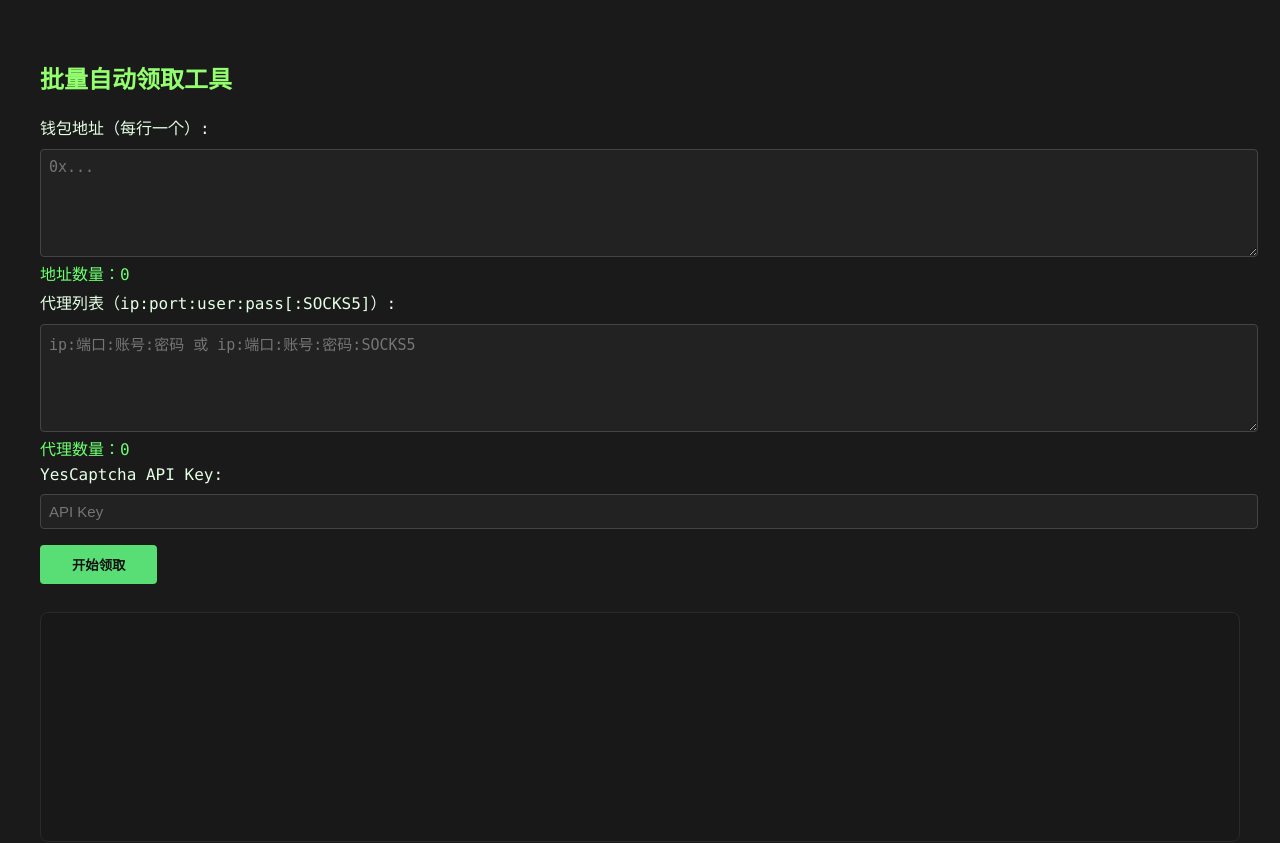
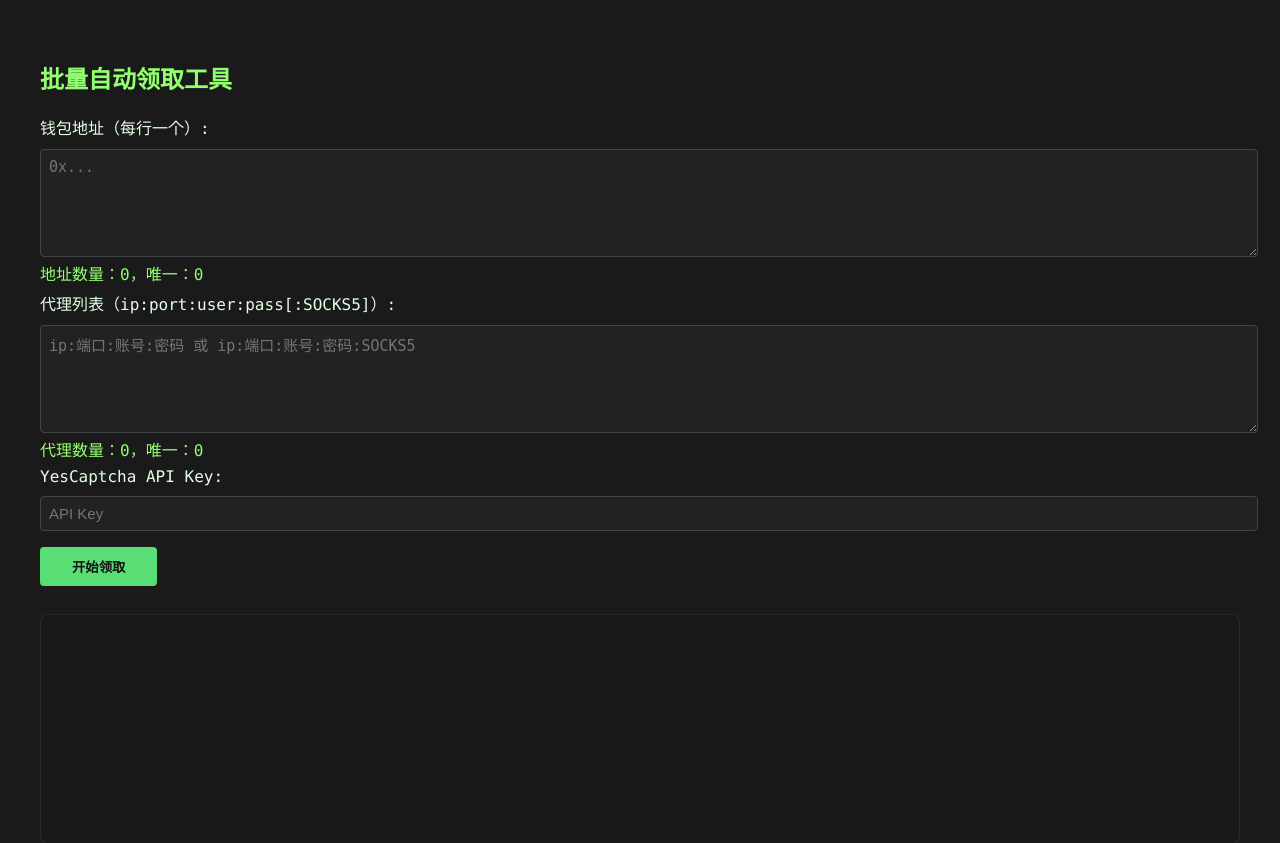
Before and after one commit to fishman6666/faucet-automation, a Flask app: page / in a window 1280 px wide. Shown: the top 843 px of the page. Run offline with Flask 3, Linux system fonts and the light colour scheme.

Commit message:
index.html

```diff
--- a/templates/index.html
+++ b/templates/index.html
@@ -14,6 +14,7 @@
     .fail { color: #ff5e5e; }
     .heartbeat { color: #27bbff; }
     .success { color: #6cff70; }
+    .uniq { color: #93ff6f; margin-bottom: 6px;}
   </style>
 </head>
 <body>
@@ -21,12 +22,10 @@
   <form id="mainForm" autocomplete="off">
     <label>钱包地址（每行一个）:</label><br>
     <textarea id="addresses" rows="5" placeholder="0x..."></textarea><br>
-    <div id="addresses_count" style="color:#6cff70; margin-bottom:5px"></div>
-
+    <div id="addresses_count" class="uniq"></div>
     <label>代理列表（ip:port:user:pass[:SOCKS5]）:</label><br>
     <textarea id="proxies" rows="5" placeholder="ip:端口:账号:密码 或 ip:端口:账号:密码:SOCKS5"></textarea><br>
-    <div id="proxies_count" style="color:#6cff70; margin-bottom:5px"></div>
-
+    <div id="proxies_count" class="uniq"></div>
     <label>YesCaptcha API Key:</label><br>
     <input id="clientKey" placeholder="API Key"><br>
     <button type="submit">开始领取</button>
@@ -35,10 +34,13 @@
   <script>
     // 行数统计
     function updateCounts() {
-      const a = document.getElementById("addresses").value.trim().split('\n').filter(l=>l.trim());
-      const p = document.getElementById("proxies").value.trim().split('\n').filter(l=>l.trim());
-      document.getElementById("addresses_count").innerText = `地址数量：${a.length}`;
-      document.getElementById("proxies_count").innerText = `代理数量：${p.length}`;
+      const a_lines = document.getElementById("addresses").value.trim().split('\n').map(x=>x.trim()).filter(Boolean);
+      const p_lines = document.getElementById("proxies").value.trim().split('\n').map(x=>x.trim()).filter(Boolean);
+      // 唯一去重统计
+      const a_uniq = Array.from(new Set(a_lines));
+      const p_uniq = Array.from(new Set(p_lines));
+      document.getElementById("addresses_count").innerText = `地址数量：${a_lines.length}，唯一：${a_uniq.length}`;
+      document.getElementById("proxies_count").innerText = `代理数量：${p_lines.length}，唯一：${p_uniq.length}`;
     }
     document.getElementById("addresses").addEventListener('input', updateCounts);
     document.getElementById("proxies").addEventListener('input', updateCounts);
@@ -48,14 +50,13 @@
     let evtSource = null;
 
     function addLine(line) {
-      // 彩色高亮处理
       line = line
         .replace(/领取成功！Txhash: <span class='txhash'>([^<]+)<\/span>/g,
             "<span class='success'>🎉 领取成功！Txhash: <span class='txhash'>$1</span></span>")
         .replace(/^❌.*失败.*/gm, txt => `<span class='fail'>${txt}</span>`)
         .replace(/^\[心跳\].*/gm, txt => `<span class='heartbeat'>${txt}</span>`);
       output.innerHTML += line + "\n";
-      output.scrollTop = output.scrollHeight; // 自动滚动到底部
+      output.scrollTop = output.scrollHeight;
     }
 
     document.getElementById("mainForm").onsubmit = function(e) {
```
